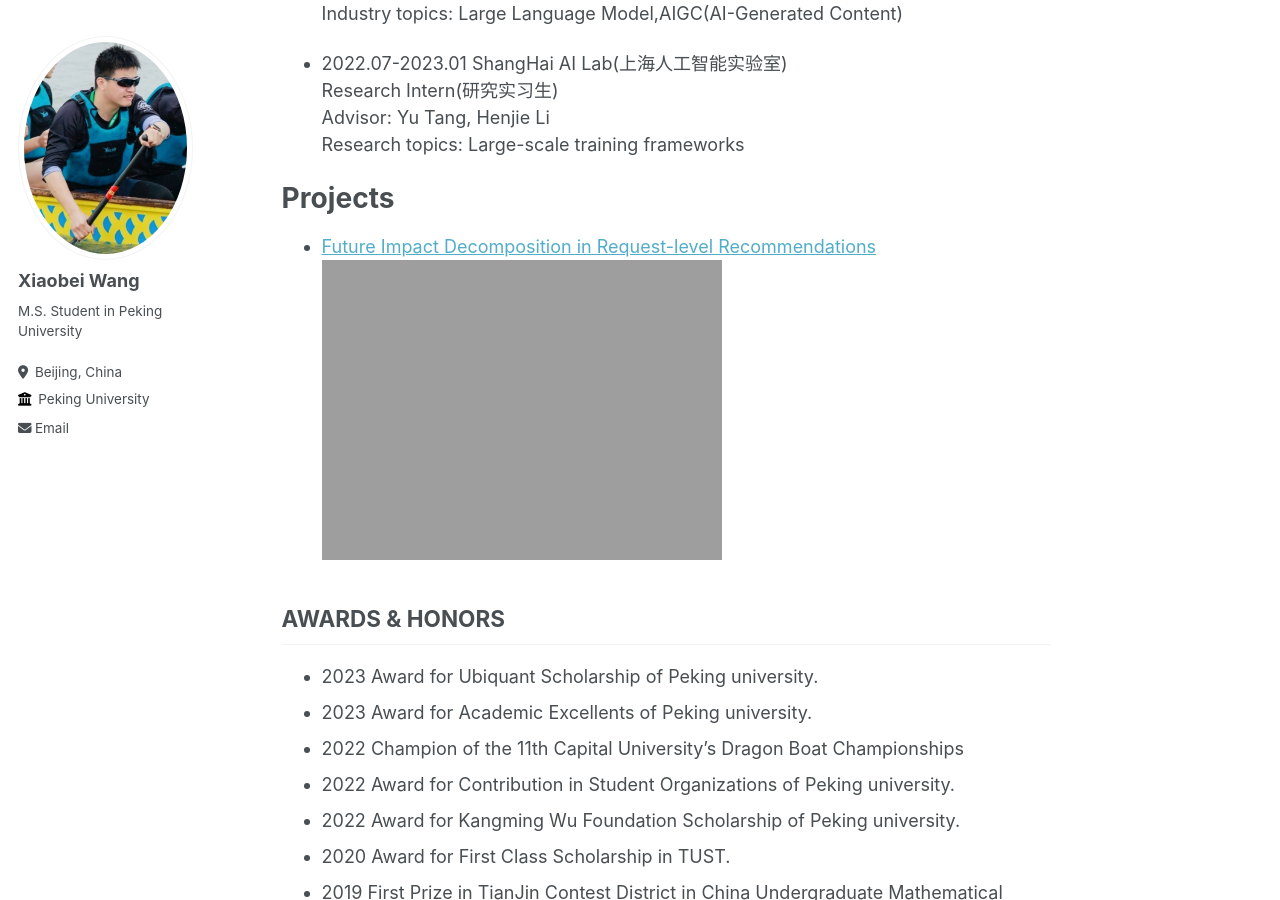
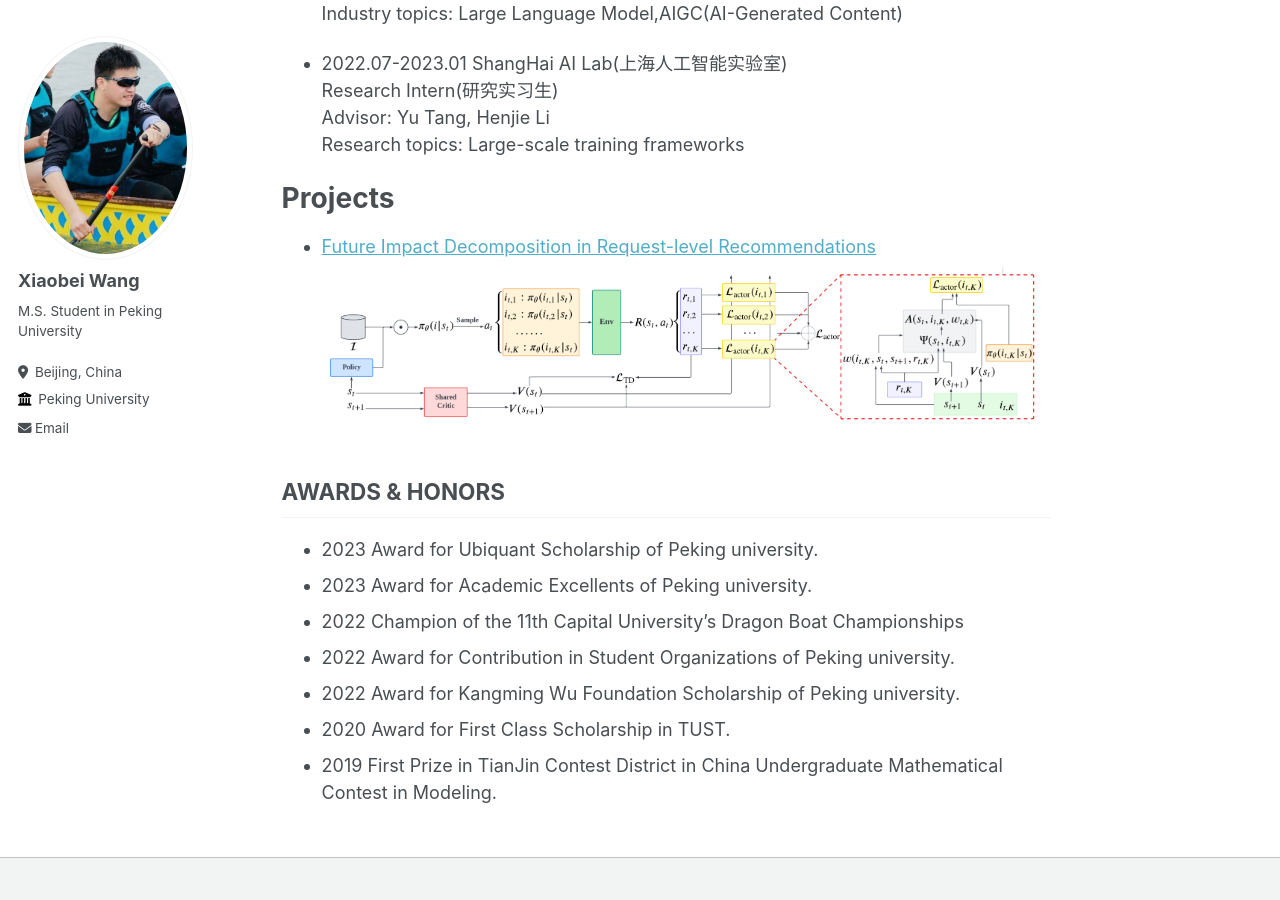
Before and after one commit to wangxiaobei822/wangxiaobei822.github.io, a Jekyll site: the page built from _pages/about.md, in a window 1280 px wide and 900 px high, scrolled down 1090 px. Built offline with Jekyll 4.4.1, drawn with Linux system fonts in a browser that asks for light colours.

Commit message:
Update about.md

```diff
--- a/_pages/about.md
+++ b/_pages/about.md
@@ -52,7 +52,7 @@ Research topics: Large-scale training frameworks
 Projects
 ======
 - [Future Impact Decomposition in Request-level Recommendations](https://arxiv.org/abs/2401.16108)<br>
-  ![](../images/itema2c.png width=60%)
+  ![](../images/itema2c.png)
 
 AWARDS & HONORS
 ------
```
